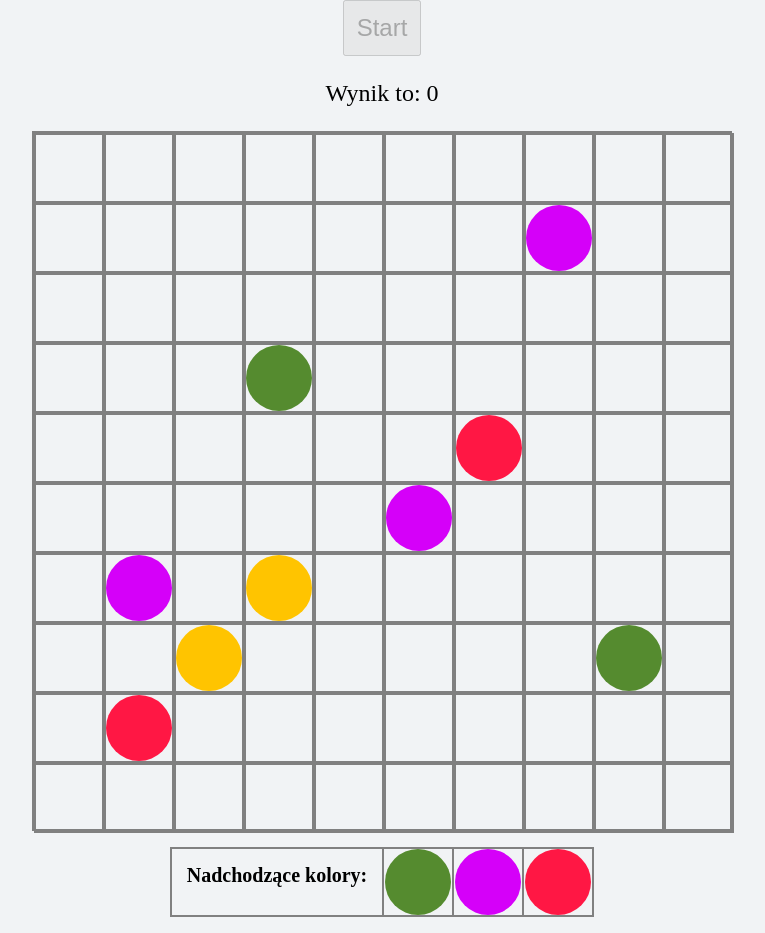
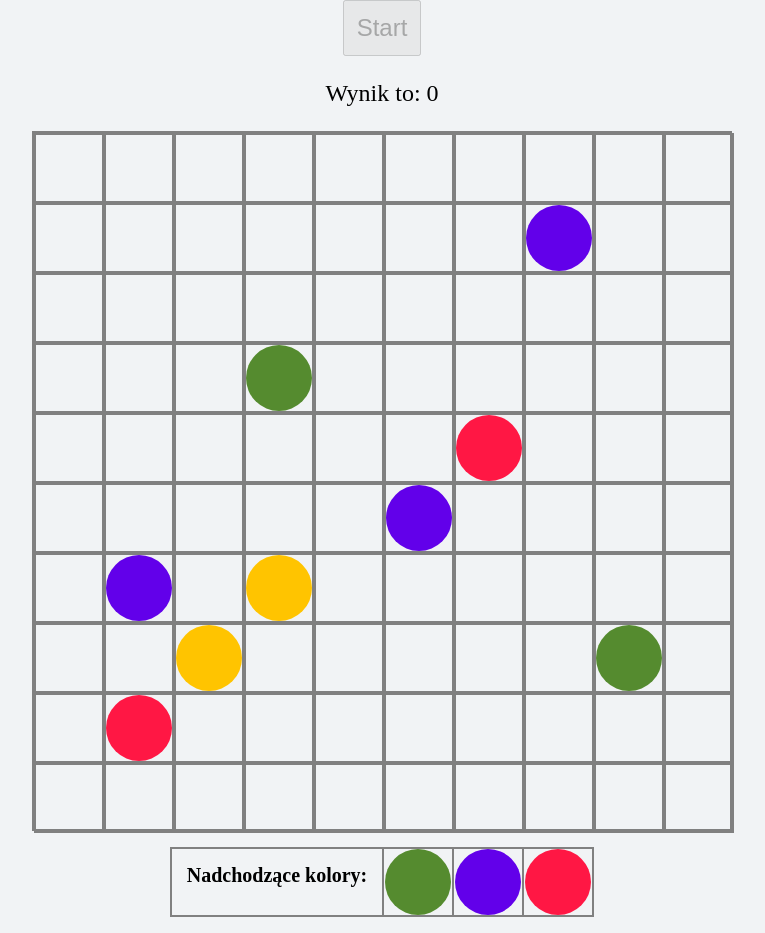
Before and after one commit to pprencel/kulki, a plain HTML site: page index.html in a window 1280 px wide. Both pictures are taken after a click on the button "Start". Shown: the whole page, without its empty margins (258-1023 px from the left). Drawn offline with Linux system fonts and the light colour scheme.

Commit message:
Update style.css
zmiana koloru fioletowego

```diff
--- a/style.css
+++ b/style.css
@@ -84,7 +84,7 @@ body {
   background-color: #ff1744; /*czerowne*/
 }
 .ball2{
-  background-color: #d500f9; /*fioletowe*/
+  background-color: #6200ea; /*fioletowe*/
 }
 .ball3{
   background-color: #00b0ff; /*niebieskie*/
```
